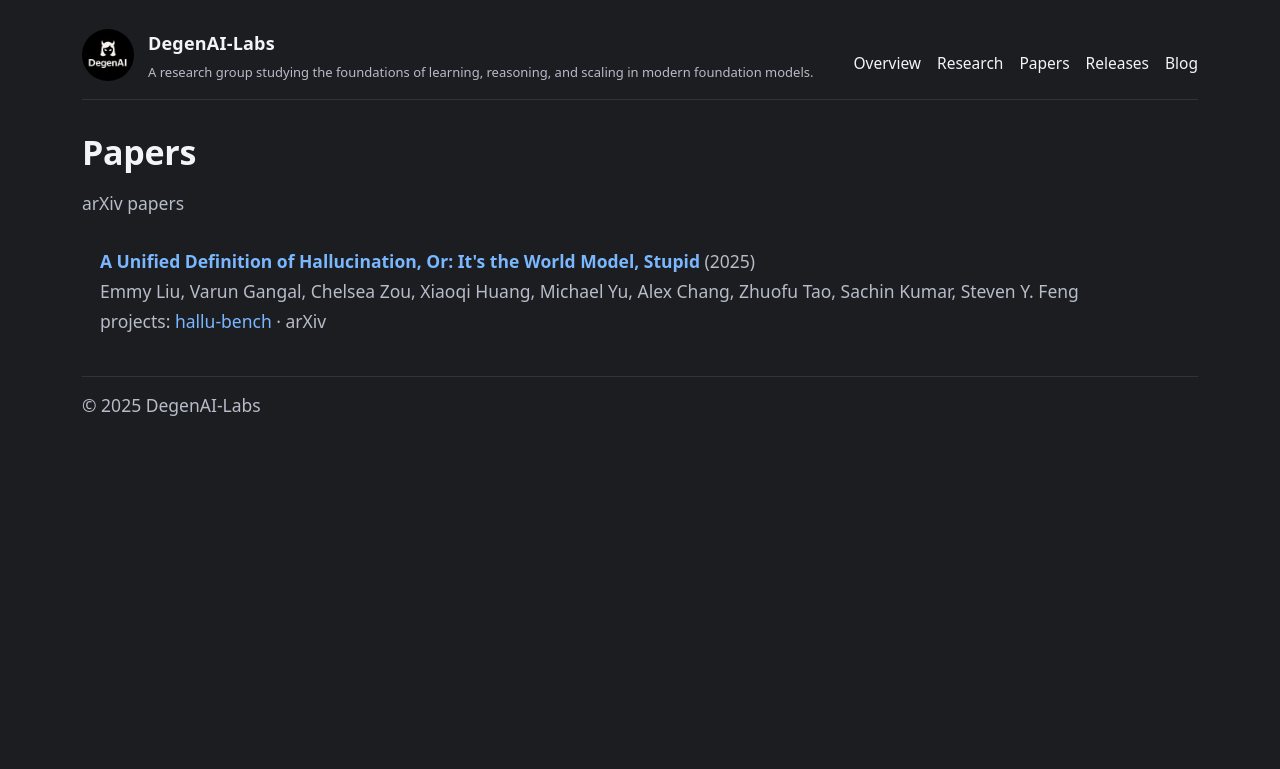
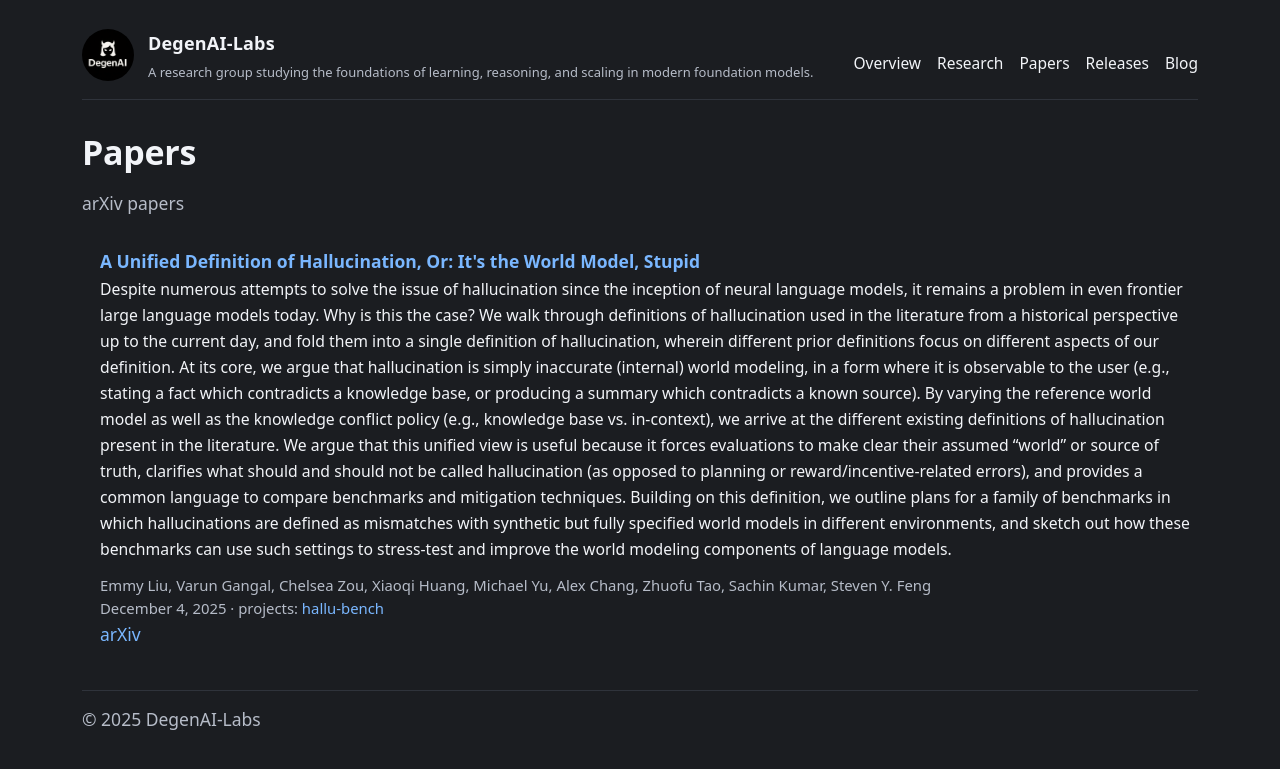
Before and after one commit to DegenAI-Labs/degenai-labs.github.io, a Jekyll site: the page built from papers.md, in a window 1280 px wide. Shown: the top 769 px of the page. Built offline with Jekyll 4.4.1, drawn with Linux system fonts in a browser that asks for light colours.

Commit message:
update research papers section of website formatting

```diff
--- a/_data/papers.yml
+++ b/_data/papers.yml
@@ -1,6 +1,27 @@
 - title: "A Unified Definition of Hallucination, Or: It's the World Model, Stupid"
-  year: 2025
   authors: "Emmy Liu, Varun Gangal, Chelsea Zou, Xiaoqi Huang, Michael Yu, Alex Chang, Zhuofu Tao, Sachin Kumar, Steven Y. Feng"
   arxiv: "https://arxiv.org/pdf/2512.21577"
   projects: ["hallu-bench"]
   status: "arXiv"
+  year: 2025
+  date: "2025-12-04"
+  abstract: "Despite numerous attempts to solve the issue of hallucination since the inception
+    of neural language models, it remains a problem in even frontier large language
+    models today. Why is this the case? We walk through definitions of hallucination
+    used in the literature from a historical perspective up to the current day, and fold
+    them into a single definition of hallucination, wherein different prior definitions
+    focus on different aspects of our definition. At its core, we argue that hallucination
+    is simply inaccurate (internal) world modeling, in a form where it is observable to
+    the user (e.g., stating a fact which contradicts a knowledge base, or producing a
+    summary which contradicts a known source). By varying the reference world model
+    as well as the knowledge conflict policy (e.g., knowledge base vs. in-context), we
+    arrive at the different existing definitions of hallucination present in the literature.
+    We argue that this unified view is useful because it forces evaluations to make
+    clear their assumed “world” or source of truth, clarifies what should and should
+    not be called hallucination (as opposed to planning or reward/incentive-related
+    errors), and provides a common language to compare benchmarks and mitigation
+    techniques. Building on this definition, we outline plans for a family of benchmarks
+    in which hallucinations are defined as mismatches with synthetic but fully specified
+    world models in different environments, and sketch out how these benchmarks can
+    use such settings to stress-test and improve the world modeling components of
+    language models."
--- a/assets/css/main.css
+++ b/assets/css/main.css
@@ -277,3 +277,21 @@ a:hover {
         --max: 1260px;
     }
 }
+
+.paper-abstract-text {
+    margin: 0;
+    font-size: 0.9em;
+    line-height: 1.65;
+}
+
+.paper-authors{
+    margin-top: 2px;
+    font-size: 0.85em;
+    line-height: 1.45;
+}
+
+.paper-meta {
+    margin-top: 2px;
+    font-size: 0.85em;
+    line-height: 1.45;
+}
--- a/papers.md
+++ b/papers.md
@@ -5,30 +5,46 @@ layout: page
 subtitle: "arXiv papers"
 ---
 
-{% assign papers = site.data.papers | sort: "year" | reverse %}
-
+{% assign papers = site.data.papers | sort: "date" | reverse %}
 
 <ul class="list">
   {% for p in papers %}
     <li>
-      <div>
+      <div class="paper-title">
         <a href="{{ p.arxiv }}"><strong>{{ p.title }}</strong></a>
-        <span class="muted">({{ p.year }})</span>
       </div>
-      {% if p.authors %}
-        <div class="muted">{{ p.authors }}</div>
+
+      {% if p.abstract %}
+        <div class="paper-abstract">
+            <p class="paper-abstract-text">{{ p.abstract }}</p>
+        </div>
       {% endif %}
-      {% if p.projects and p.projects.size > 0 %}
-        <div class="muted">
-          projects:
-          {% for pr in p.projects %}
+
+    {% if p.authors %}
+        <div class="paper-authors muted small">
+          {{ p.authors }}
+        </div>
+      {% endif %}
+
+    <div class="paper-meta muted">
+        {% if p.date %}
+        {{ p.date | date: "%B %e, %Y" }}
+        {% elsif p.year %}
+        {{ p.year }}
+        {% endif %}
+
+    {% if p.projects and p.projects.size > 0 %}
+        · projects:
+        {% for pr in p.projects %}
             <a href="/research/{{ pr }}/">{{ pr }}</a>{% unless forloop.last %},{% endunless %}
-          {% endfor %}
-          {% if p.status %} · {{ p.status }}{% endif %}
-        </div>
-      {% elsif p.status %}
-        <div class="muted">{{ p.status }}</div>
-      {% endif %}
+        {% endfor %}
+        {% endif %}
+    </div>
+
+      <div class="paper-links">
+        {% if p.arxiv %}<a href="{{ p.arxiv }}">arXiv</a>{% endif %}
+        {% if p.pdf %} · <a href="{{ p.pdf }}">PDF</a>{% endif %}
+      </div>
     </li>
   {% endfor %}
 </ul>
```
